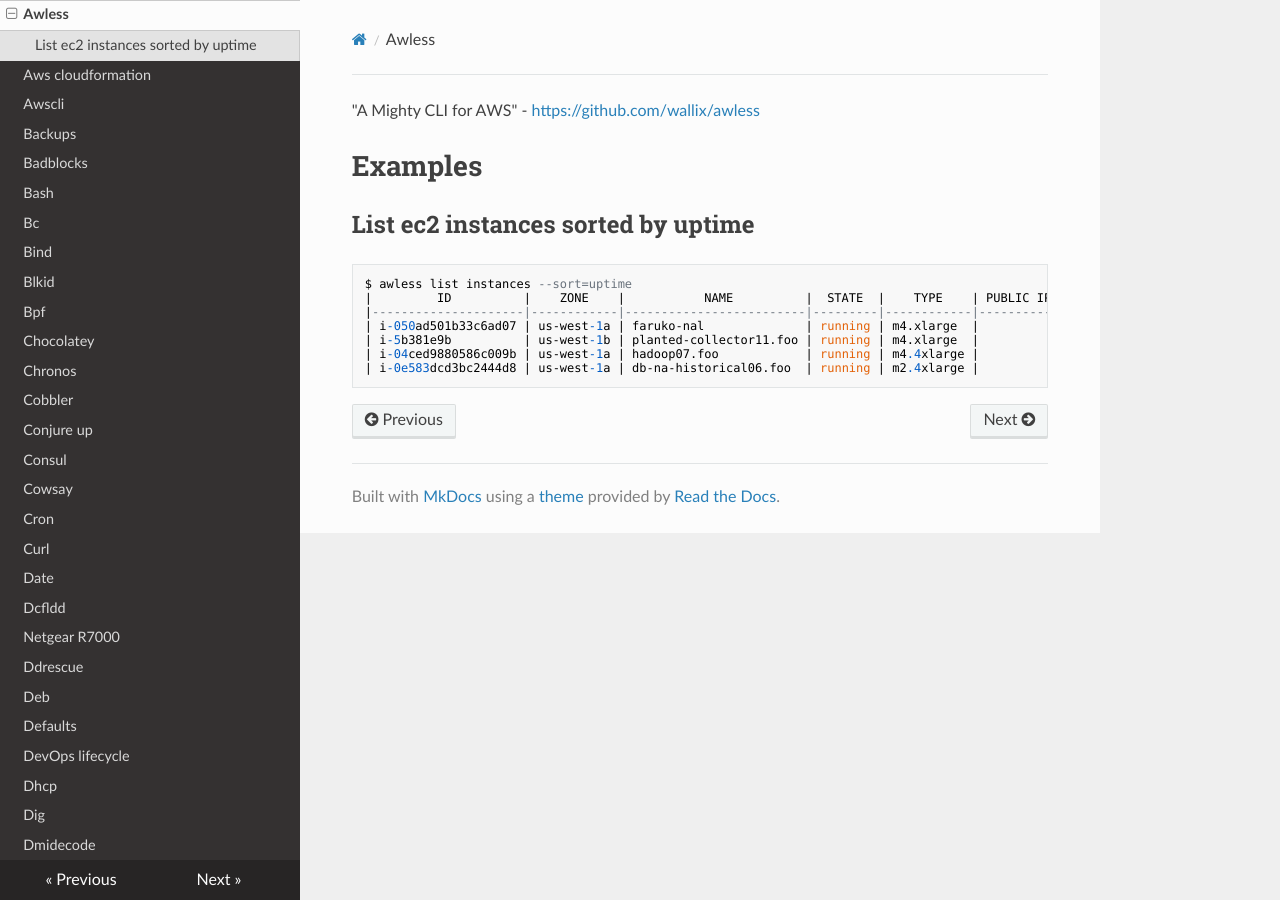
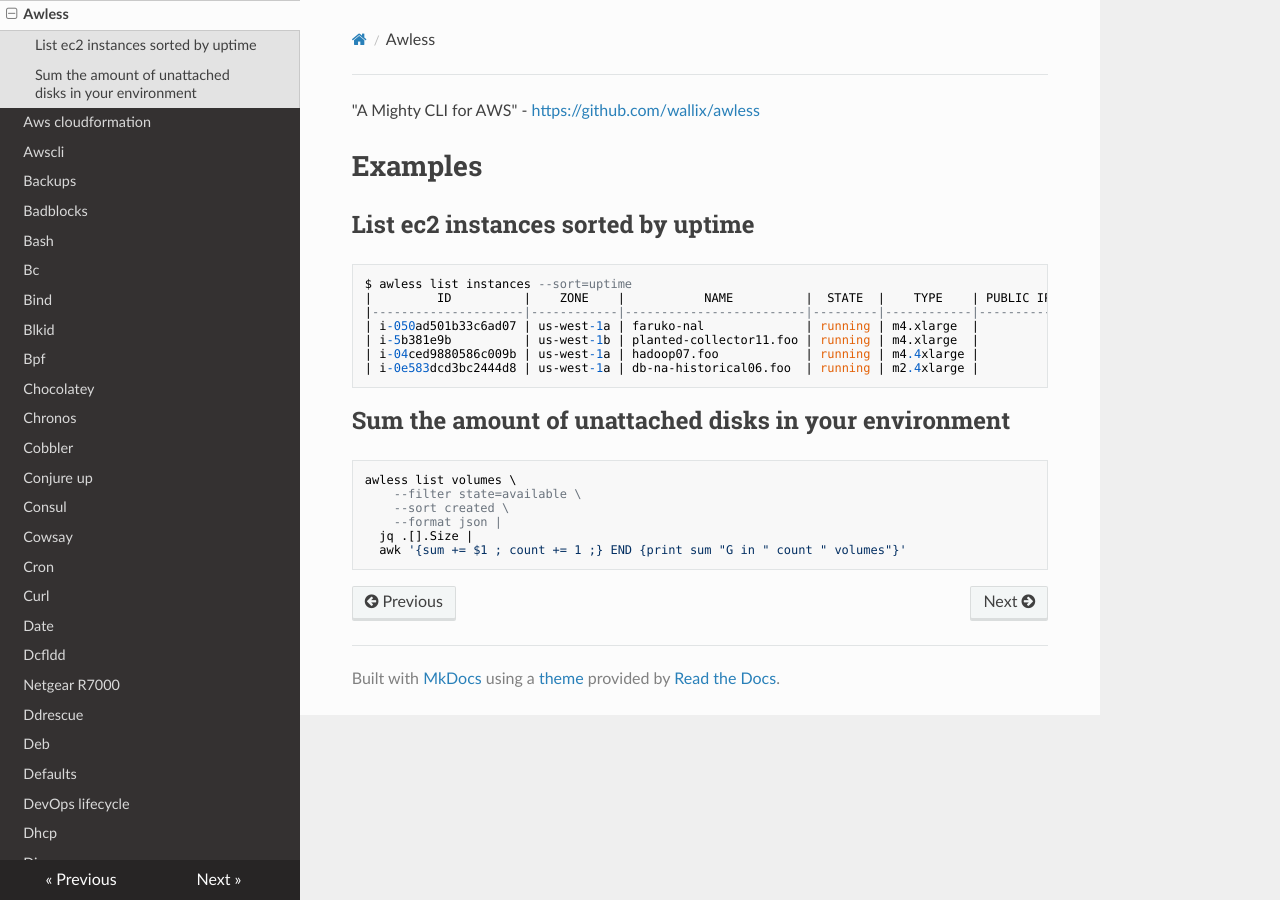
Before and after one commit to lando-cal/tech-notes, an MkDocs documentation site: the page built from docs/awless.md, in a window 1280 px wide. Built offline with MkDocs 1.6.1, drawn with Linux system fonts in a browser that asks for light colours; nearby versions of some CDN libraries.

Commit message:
Add sum unused volumes example

````diff
--- a/docs/awless.md
+++ b/docs/awless.md
@@ -13,3 +13,14 @@ $ awless list instances --sort=uptime
 | i-04ced9880586c009b | us-west-1a | hadoop07.foo            | running | m4.4xlarge |           | 172.27.37.100 | 8 days   | foo-ops |
 | i-0e583dcd3bc2444d8 | us-west-1a | db-na-historical06.foo  | running | m2.4xlarge |           | 172.19.48.79  | 12 days  | foo-ops |
 ```
+
+## Sum the amount of unattached disks in your environment
+
+```
+awless list volumes \
+    --filter state=available \
+    --sort created \
+    --format json |
+  jq .[].Size |
+  awk '{sum += $1 ; count += 1 ;} END {print sum "G in " count " volumes"}'
+```
````
